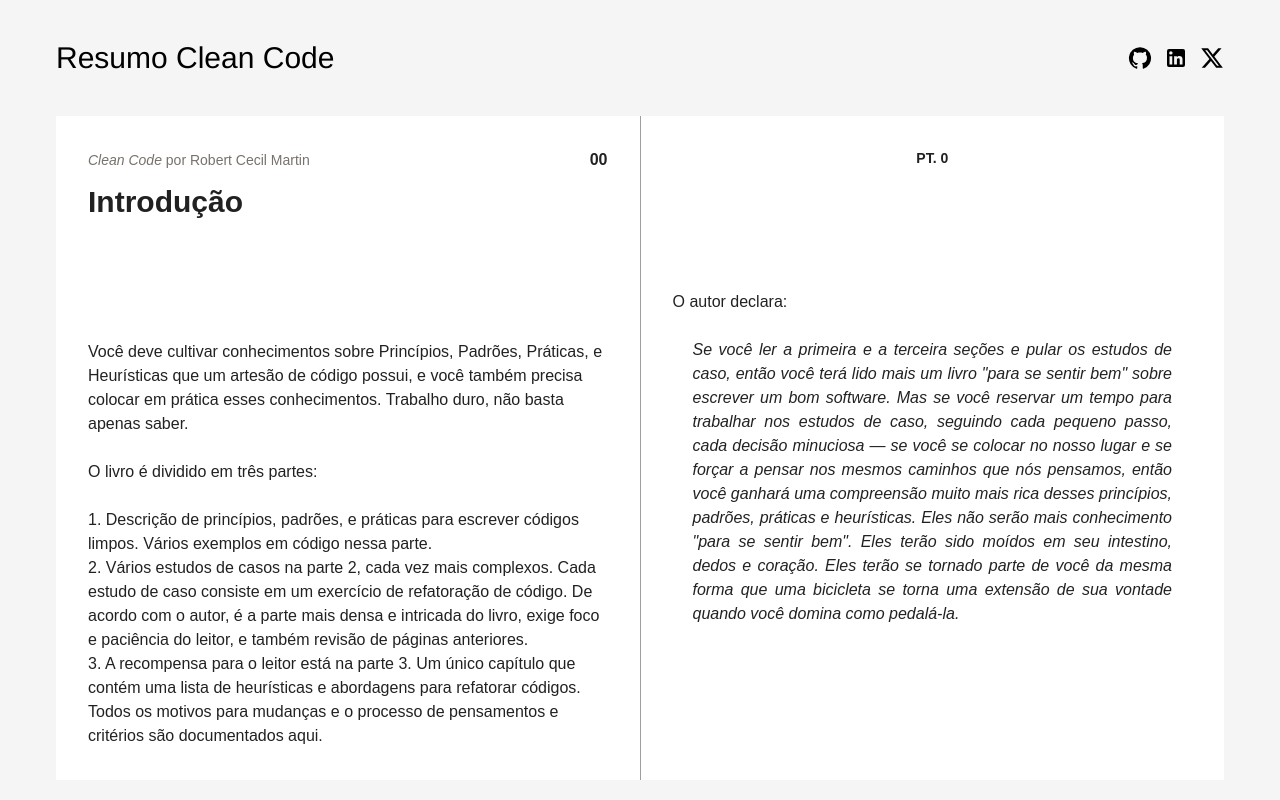
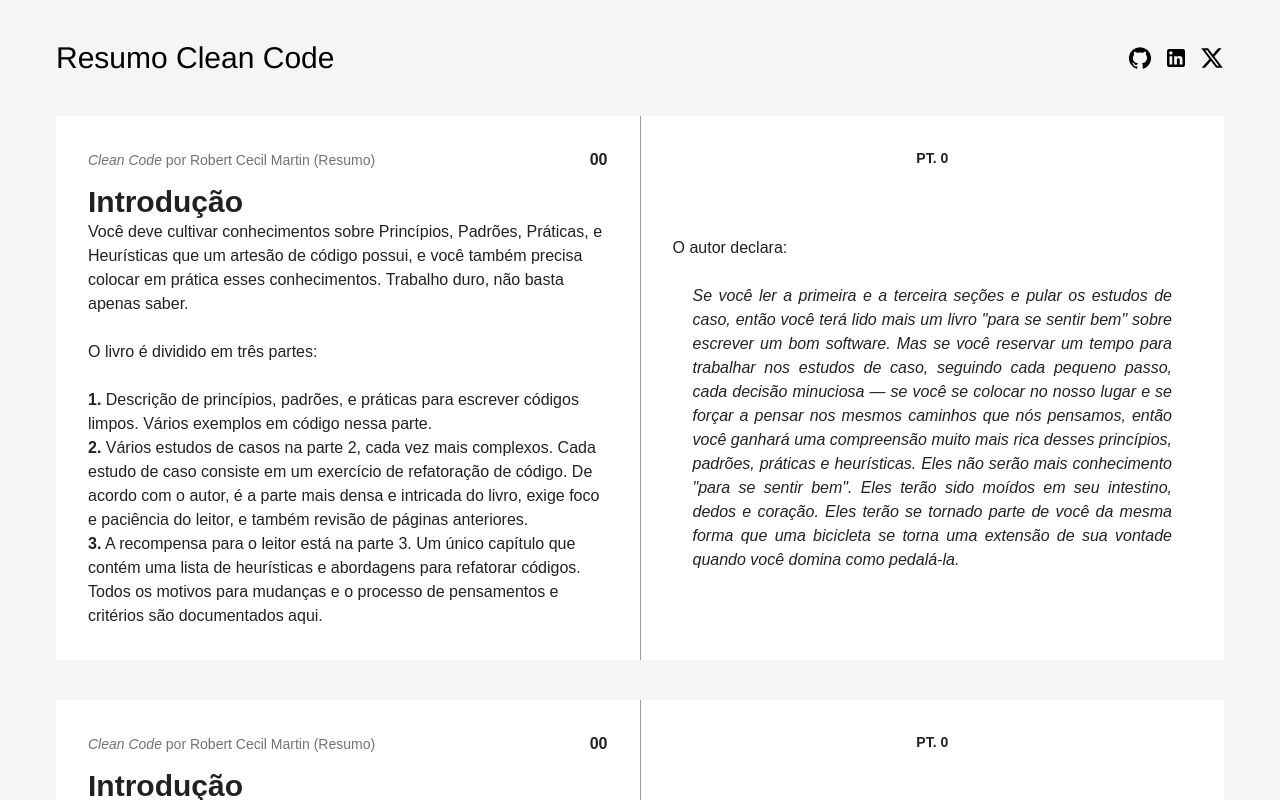
Before and after one commit to andrewunifei/personal-web-site, a Next.js app: page /cleanCode in a window 1280 px wide. Shown: the top 800 px of the page. Built offline with nearby package versions, Linux system fonts and the light colour scheme; what @mui/material-nextjs would draw is missing.

Commit message:
[ADD] Continuation of content creation

```diff
--- a/src/app/cleanCode/components/Content.tsx
+++ b/src/app/cleanCode/components/Content.tsx
@@ -3,13 +3,15 @@
 export default function Content() {
     return (
         <>
-            <Paper elevation={0} square={true} className="basis-1/2 p-8 h-full">
+            <Paper elevation={0} square={true} className="basis-1/2 p-8 flex flex-col">
+                <Box className="flex flex-col w-full">
                     <Box className="flex justify-between items-center pb-3">
-                    <p className="text-stone-500 text-sm"><span className="italic">Clean Code</span> por Robert Cecil Martin</p>
+                        <p className="text-stone-500 text-sm"><span className="italic">Clean Code</span> por Robert Cecil Martin (Resumo)</p>
                         <p className="font-extrabold">00</p>
                     </Box>
-                <h1 className="text-3xl font-extrabold pb-24">Introdução</h1>
-                <br />
+                    <h1 className="text-3xl font-extrabold">Introdução</h1>
+                </Box>
+                <Box className="flex flex-col justify-center h-full">
                     <p>
                         Você deve cultivar conhecimentos sobre Princípios, Padrões, Práticas, e Heurísticas que um artesão de código possui, e você também precisa colocar em prática esses conhecimentos. Trabalho duro, não basta apenas saber.
                     </p>
@@ -19,19 +21,20 @@
                     </p>
                     <br />
                     <p>
-                    1. Descrição de princípios, padrões, e práticas para escrever códigos limpos. Vários exemplos em código nessa parte.
+                        <span className="font-bold">1.</span> Descrição de princípios, padrões, e práticas para escrever códigos limpos. Vários exemplos em código nessa parte.
                     </p>
                     <p>
-                    2. Vários estudos de casos na parte 2, cada vez mais complexos. Cada estudo de caso consiste em um exercício de refatoração de código. De acordo com o autor, é a parte mais densa e intricada do livro, exige foco e paciência do leitor, e também revisão de páginas anteriores.
+                        <span className="font-bold">2.</span> Vários estudos de casos na parte 2, cada vez mais complexos. Cada estudo de caso consiste em um exercício de refatoração de código. De acordo com o autor, é a parte mais densa e intricada do livro, exige foco e paciência do leitor, e também revisão de páginas anteriores.
                     </p>
 
                     <p>
-                    3. A recompensa para o leitor está na parte 3. Um único capítulo que contém uma lista de heurísticas e abordagens para refatorar códigos. Todos os motivos para mudanças e o processo de pensamentos e critérios são documentados aqui.
+                        <span className="font-bold">3.</span> A recompensa para o leitor está na parte 3. Um único capítulo que contém uma lista de heurísticas e abordagens para refatorar códigos. Todos os motivos para mudanças e o processo de pensamentos e critérios são documentados aqui.
                     </p>
+                </Box>
             </Paper>
             <Divider orientation="vertical" className="bg-[#B5B5B5]" flexItem/>
-            <Paper elevation={0} square={true} className="basis-1/2 p-8 w-full flex flex-col bg-[#000]">
-                <Box className="flex justify-center w-full items-center">
+            <Paper elevation={0} square={true} className="basis-1/2 p-8 flex flex-col">
+                <Box className="flex justify-center w-full items-center pb-3">
                     <p className="font-extrabold text-sm">PT. 0</p>
                 </Box>
                 <Box className="flex flex-col justify-center h-full">
```
Lines whose indentation alone changed are shown as unchanged.
